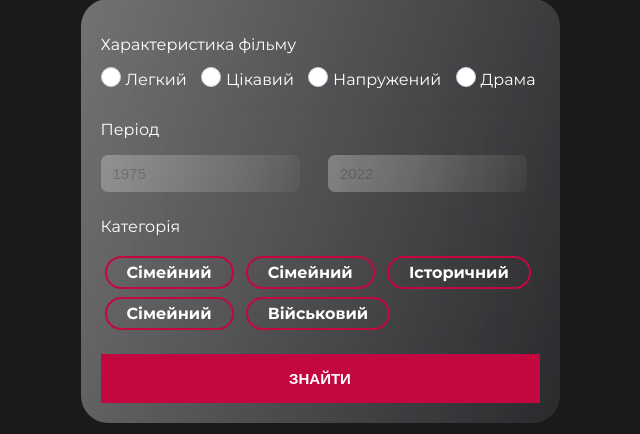
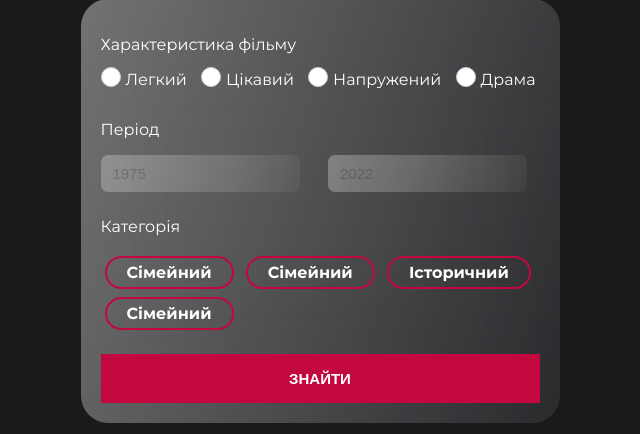
Before and after one commit to Maxnightik/kinobanda, a PHP site: page / in a window 1280 px wide. Shown: the part 366-800 px from the top of the page, without its empty margins (320-960 px from the left). Run offline with PHP 8.4, Linux system fonts and the light colour scheme.

Commit message:
Del category

```diff
--- a/index.php
+++ b/index.php
@@ -41,9 +41,6 @@
                 <div class="filter-category__item">
                     Сімейний
                 </div>
-                <div class="filter-category__item">
-                    Військовий
-                </div>
             </div>
             <button type="submit" class="filter-btn">Знайти</button>
         </form>
```
